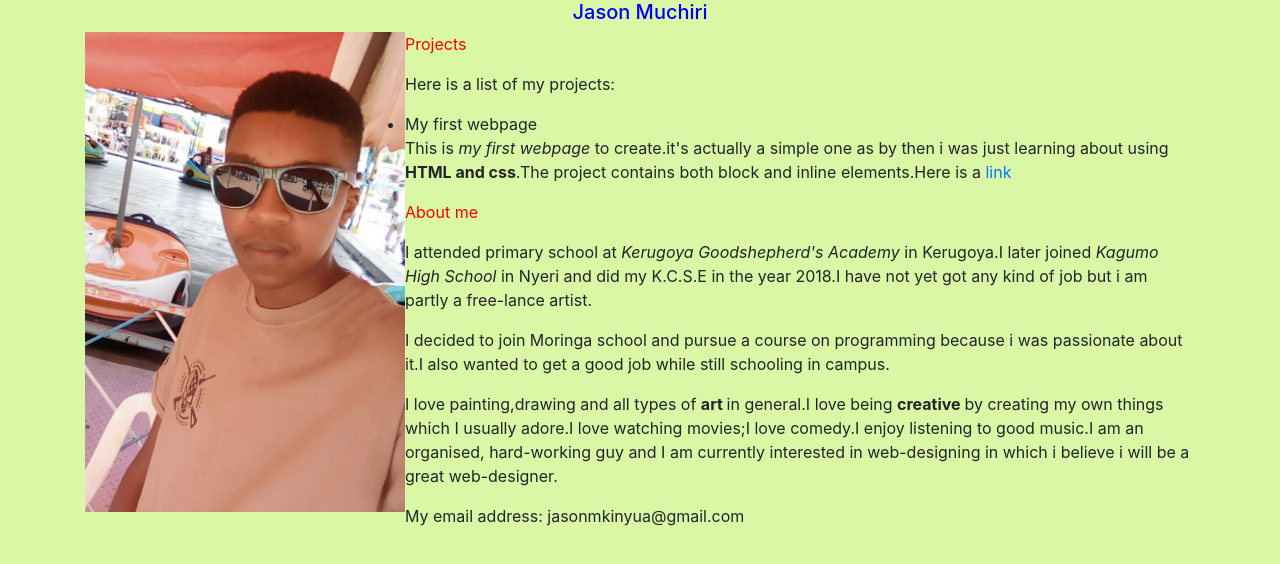
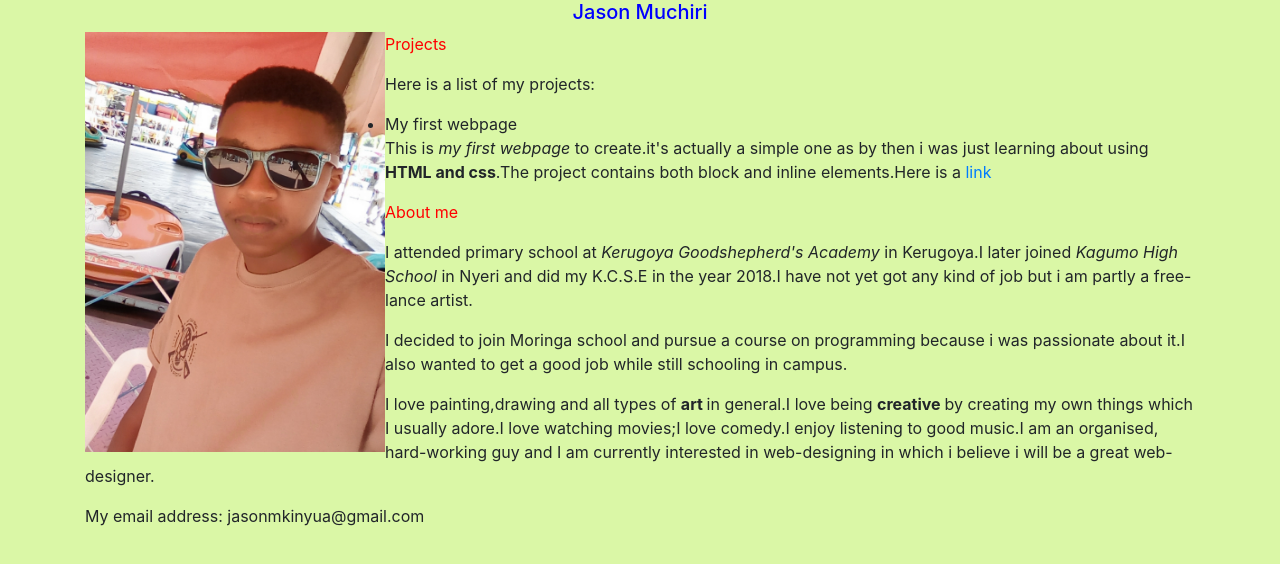
Before and after one commit to jasonmuchiri/my-portfolio, a plain HTML site: page index.html in a window 1280 px wide. Drawn offline with nearby package versions, Linux system fonts and the light colour scheme; a script that the page names is missing.

Commit message:
add changes made in index.html

```diff
--- a/index.html
+++ b/index.html
@@ -10,7 +10,7 @@
   <body>
     <div class="container">
     <h1 id="home"> Jason Muchiri  </h1>
-    <img src="images/profile.jpg" alt="a photo of me" width="320px" height="480px">
+    <img src="images/profile.jpg" alt="a photo of me" width="300px" height="420px">
     <p id="projects" >Projects</p>
        <p>Here is a list of my projects:</p>
         <ul>
```
